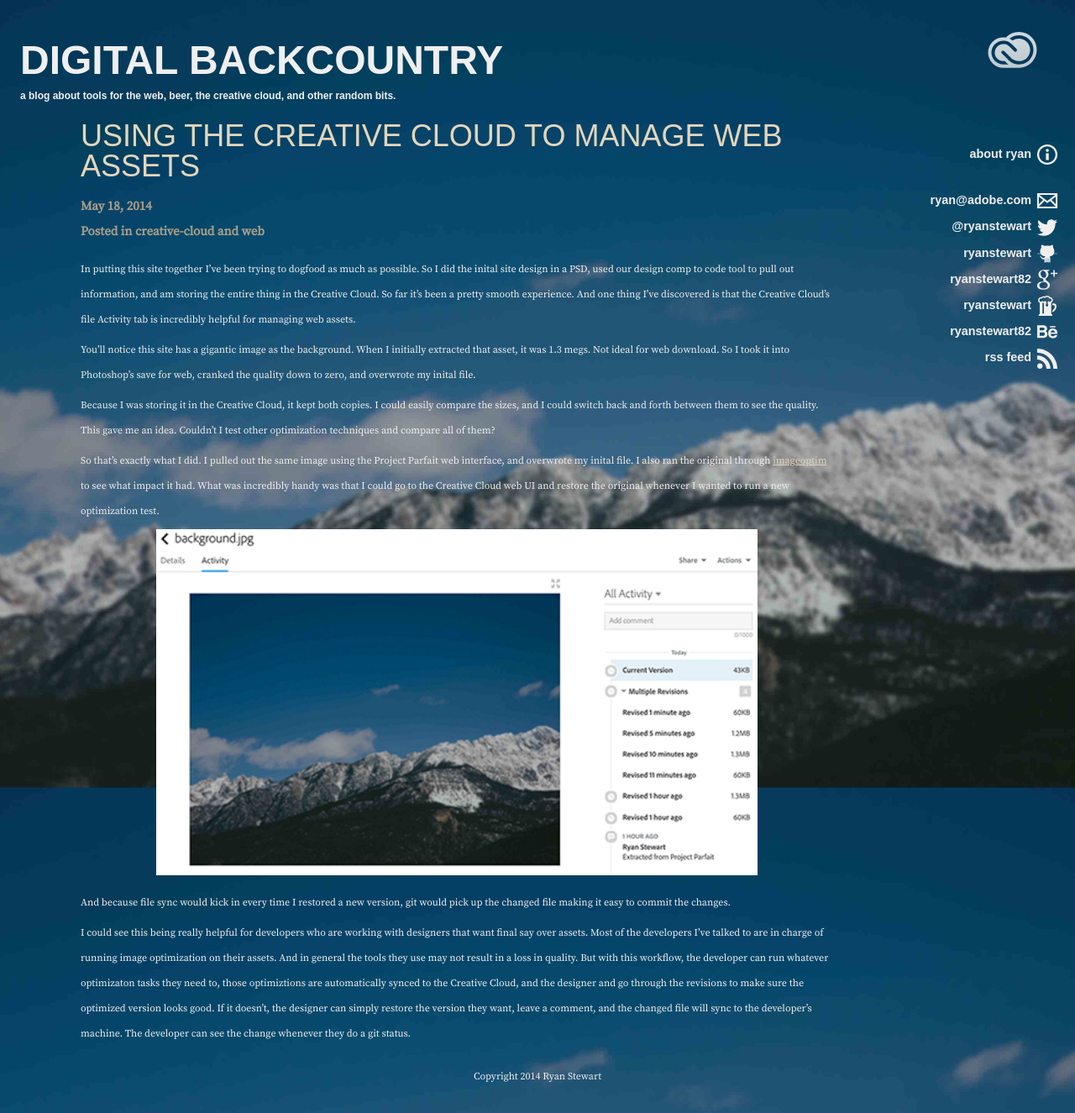
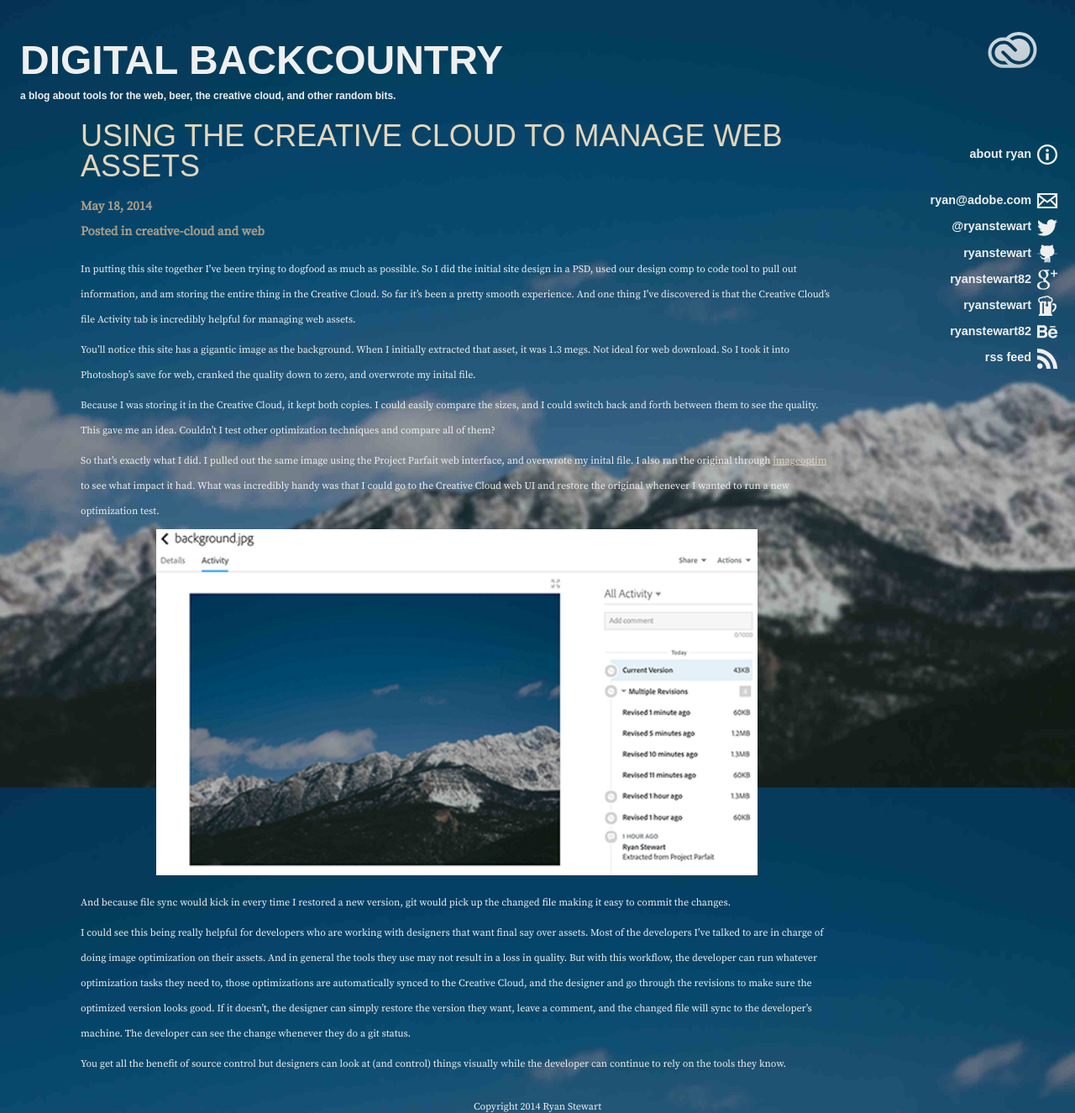
Before and after one commit to ryanstewart/ryanstewart.github.com, a Jekyll site: the page built from _posts/2014-05-19-using-creative-cloud-to-manage-web-assets.md, in a window 1280 px wide. Shown: the whole page at 84% size. Built offline with Jekyll 4.4.1, drawn with Linux system fonts in a browser that asks for light colours.

Commit message:
Typo fixes.

```diff
--- a/_posts/2014-05-19-using-creative-cloud-to-manage-web-assets.md
+++ b/_posts/2014-05-19-using-creative-cloud-to-manage-web-assets.md
@@ -4,7 +4,7 @@
 date:   2014-05-18 1:02:32
 categories: creative-cloud web
 ---
-In putting this site together I've been trying to dogfood as much as possible. So I did the inital site design in a PSD, used our design comp to code tool to pull out information, and am storing the entire thing in the Creative Cloud. So far it's been a pretty smooth experience. And one thing I've discovered is that the Creative Cloud's file Activity tab is incredibly helpful for managing web assets.
+In putting this site together I've been trying to dogfood as much as possible. So I did the initial site design in a PSD, used our design comp to code tool to pull out information, and am storing the entire thing in the Creative Cloud. So far it's been a pretty smooth experience. And one thing I've discovered is that the Creative Cloud's file Activity tab is incredibly helpful for managing web assets.
 
 You'll notice this site has a gigantic image as the background. When I initially extracted that asset, it was 1.3 megs. Not ideal for web download. So I took it into Photoshop's save for web, cranked the quality down to zero, and overwrote my inital file.
 
@@ -17,4 +17,6 @@
 
 And because file sync would kick in every time I restored a new version, git would pick up the changed file making it easy to commit the changes.
 
-I could see this being *really* helpful for developers who are working with designers that want final say over assets. Most of the developers I've talked to are in charge of running image optimization on their assets. And in general the tools they use may not result in a loss in quality. But with this workflow, the developer can run whatever optimizaton tasks they need to, those optimiztions are automatically synced to the Creative Cloud, and the designer and go through the revisions to make sure the optimized version looks good. If it doesn't, the designer can simply restore the version they want, leave a comment, and the changed file will sync to the developer's machine. The developer can see the change whenever they do a `git status`.
+I could see this being *really* helpful for developers who are working with designers that want final say over assets. Most of the developers I've talked to are in charge of doing image optimization on their assets. And in general the tools they use may not result in a loss in quality. But with this workflow, the developer can run whatever optimization tasks they need to, those optimizations are automatically synced to the Creative Cloud, and the designer and go through the revisions to make sure the optimized version looks good. If it doesn't, the designer can simply restore the version they want, leave a comment, and the changed file will sync to the developer's machine. The developer can see the change whenever they do a `git status`.
+
+You get all the benefit of source control but designers can look at (and control) things visually while the developer can continue to rely on the tools they know.
```
